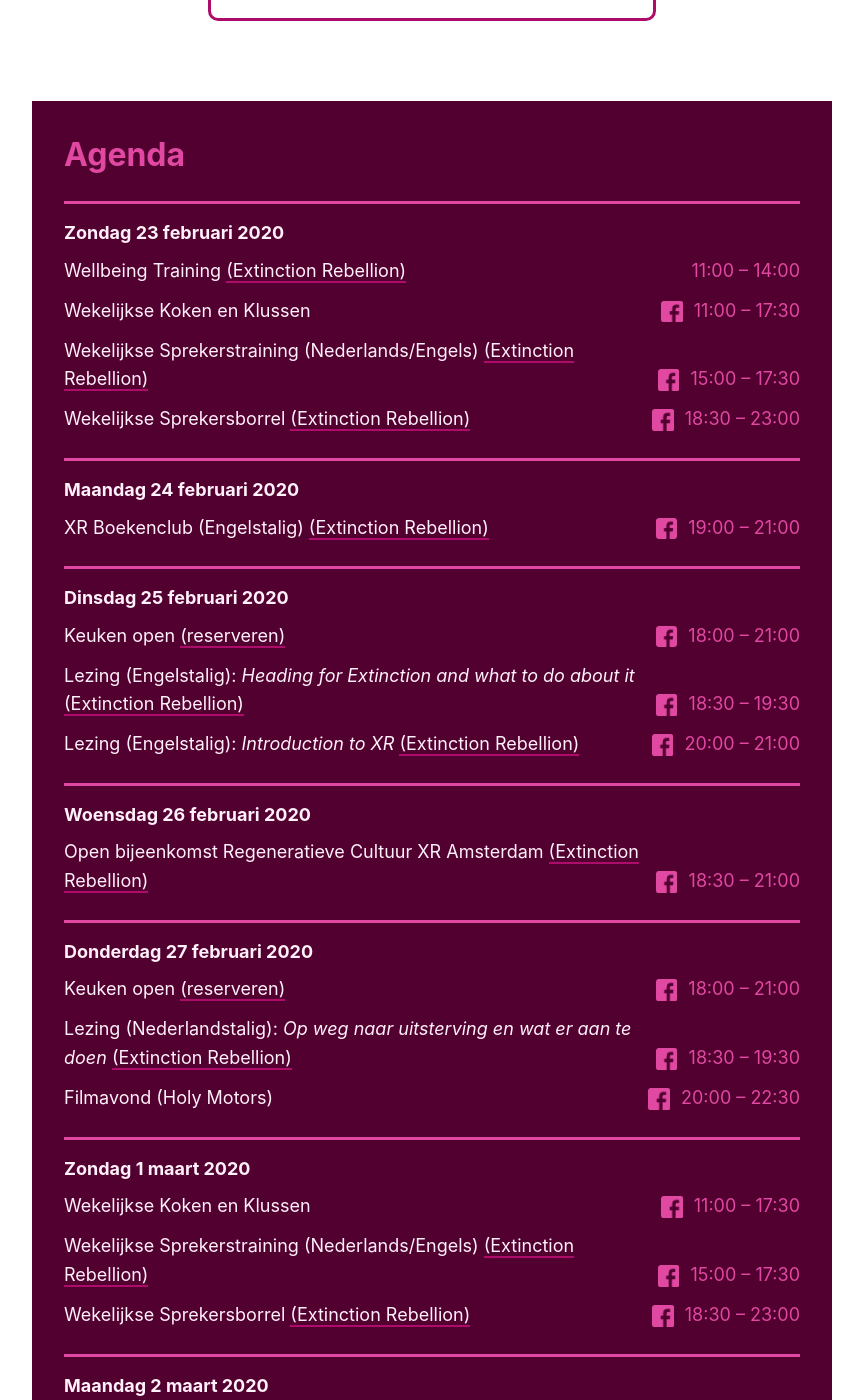
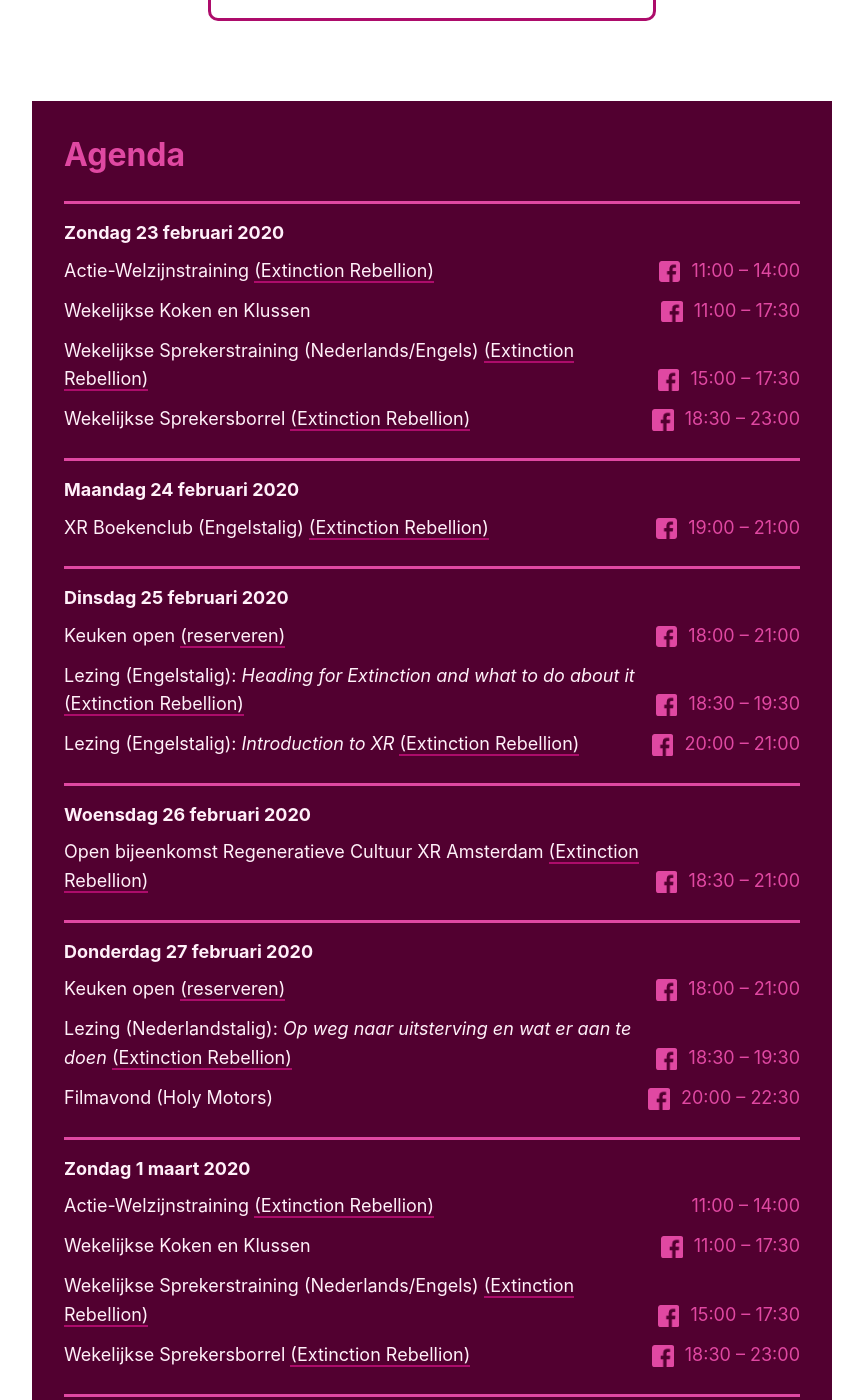
Before and after one commit to decoalitie/desering.org, a Jekyll site: the page built from index.md, in a window 1280 px wide and 1400 px high, scrolled down 849 px. Shown: the whole window, without its empty margins (208-1071 px from the left). Built offline with Jekyll 4.4.1, drawn with Linux system fonts in a browser that asks for light colours; some web fonts are replaced; some of the changed text lies outside the part shown.

Commit message:
update events

```diff
--- a/_data/events.yml
+++ b/_data/events.yml
@@ -1,8 +1,9 @@
 - date: '2020-02-23'
   time: '11:00 – 14:00'
-  description-nl: 'Wellbeing Training'
-  description-en: 'Wellbeing Training'
+  description-nl: 'Actie-Welzijnstraining'
+  description-en: 'Action Wellbeing Training'
   xr: true
+  fb-url: 'https://www.facebook.com/events/196242594785307/'
 
 - date: '2020-02-23'
   time: '11:00 – 17:30'
@@ -77,20 +78,26 @@
   description-en: 'Film Night (Holy Motors)'
   fb-url: 'https://www.facebook.com/events/230115424674168/'
 
-- date: '2020-02-30'
+- date: '2020-03-01'
+  time: '11:00 – 14:00'
+  description-nl: 'Actie-Welzijnstraining'
+  description-en: 'Action Wellbeing Training'
+  xr: true
+
+- date: '2020-03-01'
   time: '11:00 – 17:30'
   description-nl: 'Wekelijkse Koken en Klussen'
   description-en: 'Weekly Cooking and Handywork'
   fb-url: 'https://www.facebook.com/events/1018993861811248/'
 
-- date: '2020-02-30'
+- date: '2020-03-01'
   time: '15:00 – 17:30'
   description-nl: 'Wekelijkse Sprekerstraining (Nederlands/Engels)'
   description-en: 'Weekly Speakers Training (Dutch/English)'
   xr: true
   fb-url: 'https://www.facebook.com/events/485388062119099'
 
-- date: '2020-02-30'
+- date: '2020-03-01'
   time: '18:30 – 23:00'
   description-nl: 'Wekelijkse Sprekersborrel'
   description-en: 'Weekly Speakers Roundtable'
@@ -144,6 +151,12 @@
   # fb-url: 'https://www.facebook.com/events/230115424674168/'
 
 - date: '2020-03-08'
+  time: '11:00 – 14:00'
+  description-nl: 'Actie-Welzijnstraining'
+  description-en: 'Action Wellbeing Training'
+  xr: true
+
+- date: '2020-03-08'
   time: '11:00 – 17:30'
   description-nl: 'Wekelijkse Koken en Klussen'
   description-en: 'Weekly Cooking and Handywork'
```
